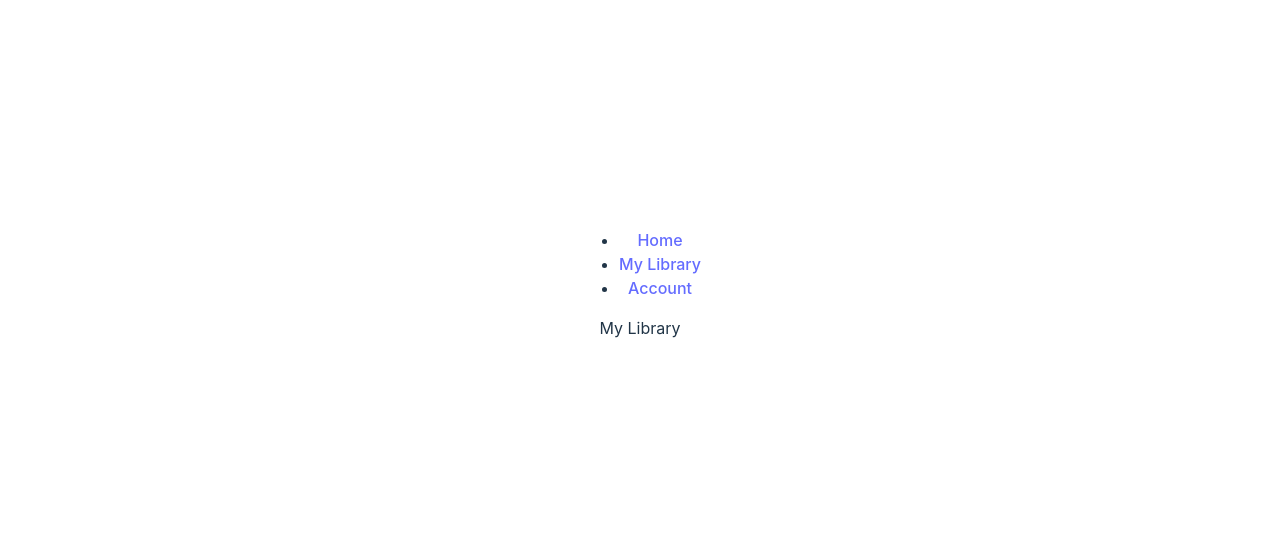
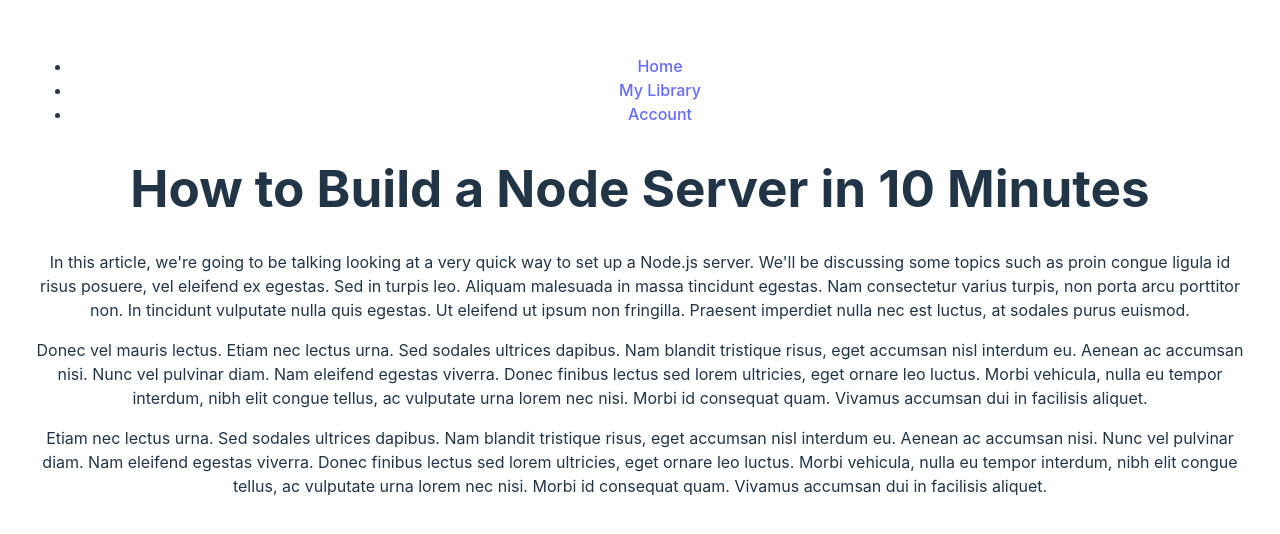
Before and after one commit to lilswapnil/musixapp.github.io, a React (Vite) app: page /my-library/learn-node in a window 1280 px wide. Shown: the part 124-658 px from the top of the page. Built offline with nearby package versions, Linux system fonts and the light colour scheme.

Commit message:
created articlepage that shows a preview of article and on clicking that it displays  the actual article

```diff
--- a/src/App.jsx
+++ b/src/App.jsx
@@ -7,6 +7,7 @@
 import HomePage from "./pages/HomePage";
 import MyLibrary from "./pages/MyLibrary";
 import Account from "./pages/Account";
+import ArticlePage from "./pages/ArticlePage";
 import Layout from "./Layout";
 
 
@@ -27,7 +28,7 @@
   },
   {
     path: '/my-library/:name', // > /my-library/albumname
-    element:<MyLibrary />
+    element:<ArticlePage />
   },]
 }]
 
--- a/src/pages/ArticlePage.jsx
+++ b/src/pages/ArticlePage.jsx
@@ -1,8 +1,15 @@
 import { useParams } from "react-router-dom";
+import articleContent from "../article-content";
 
 export default function ArticlePage() {
     const { name } = useParams();
+    const article = articleContent.find(article => article.name === name);
     return (
-       <h1> This is the {name} page</h1>
+        <div>
+            <h1>{article.title}</h1>
+            {article.content.map((paragraph, key) => (
+                <p key={key}>{paragraph}</p>
+            ))}
+        </div>
     )
 }
--- a/src/pages/MyLibrary.jsx
+++ b/src/pages/MyLibrary.jsx
@@ -1,3 +1,16 @@
+import {Link} from 'react-router-dom';
+import articles from "../article-content";
 export default function MyLibrary() {
-    return <div>My Library</div>;
+    return (
+    <>
+    <h1>Articles</h1>
+    {articles.map(a => (
+        <Link key={a.name} to= {'/my-library/' + a.name}>
+            <h3>{a.title}</h3>
+            <p>{a.content[0].substring(0, 150)}</p>
+        </Link>
+
+    ))}
+    </>
+    );
 }
```
